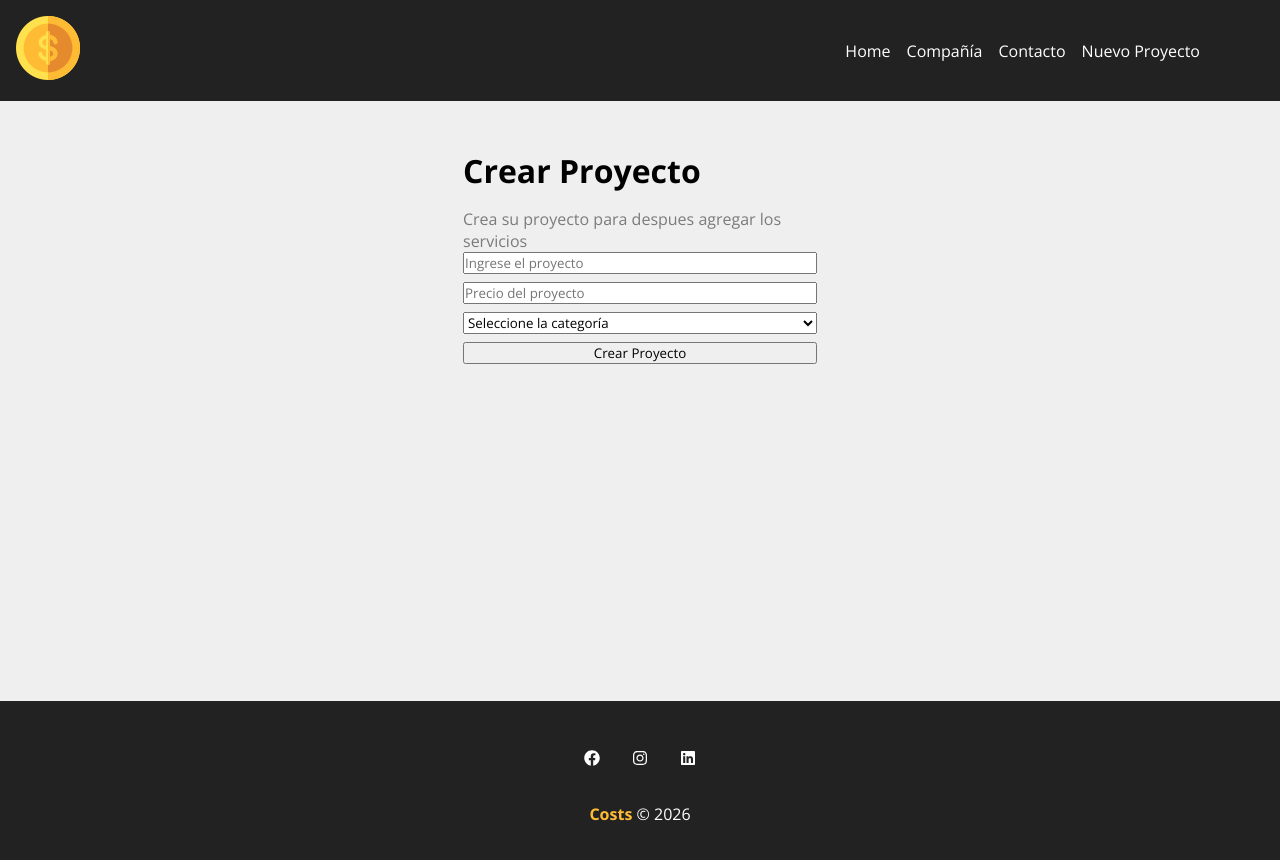
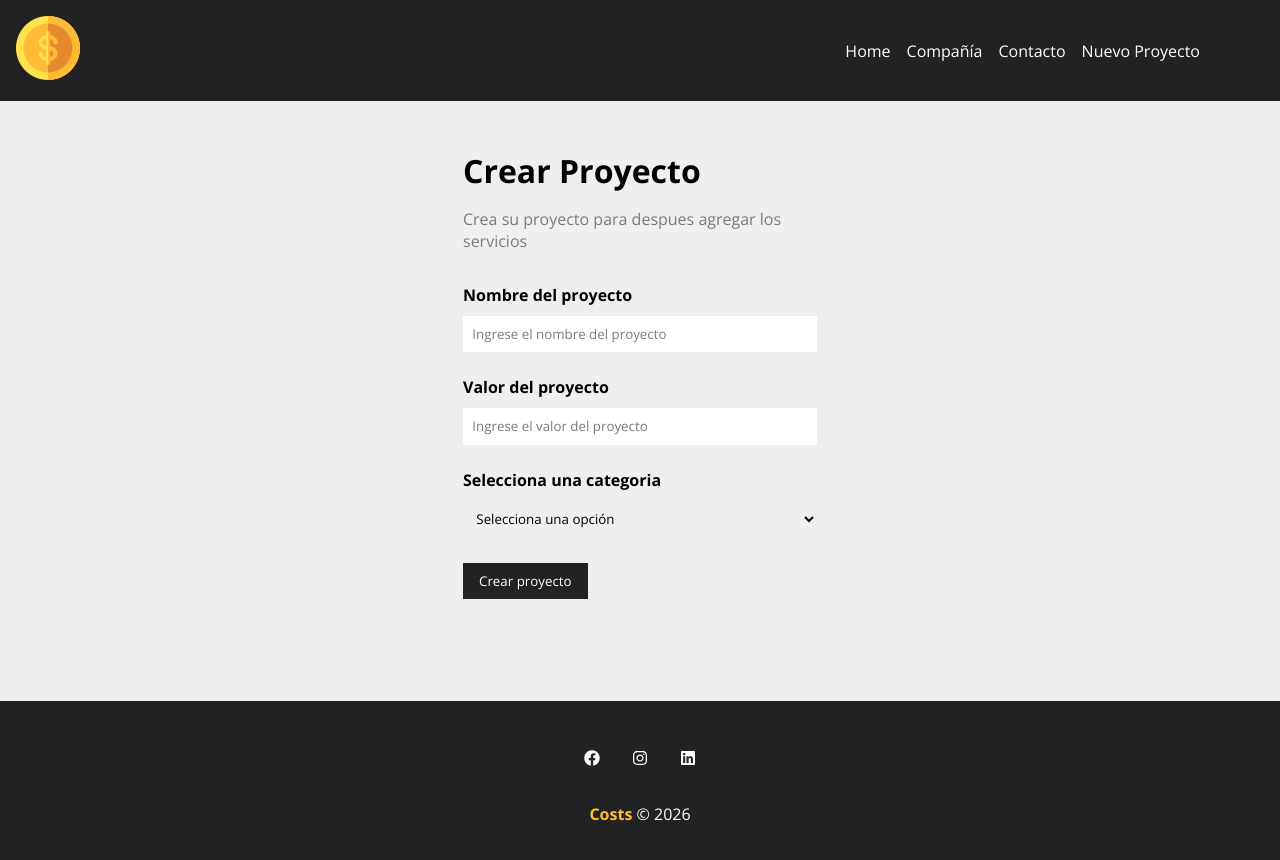
Before and after one commit to LuandusW/Costs, a React (Vite) app: page /Newproject in a window 1280 px wide. Shown: the top 860 px of the page. Built offline with nearby package versions, Linux system fonts and the light colour scheme.

Commit message:
Refactoriza componente Input

```diff
--- /dev/null
+++ b/src/Components/form/Input.jsx
@@ -0,0 +1,12 @@
+import styles from './input.module.css';
+function Input({type,text,name,placeholder,handleOnChange,value}){
+    return (
+        <div className={styles.form_control}>
+            <label htmlFor={name}>{text}</label>
+            <input type={type} name={name} id={name} placeholder={placeholder} onChange={handleOnChange} value={value}/>
+        </div>
+
+    )
+}
+
+export default Input;
--- /dev/null
+++ b/src/Components/form/Input.module.css
@@ -0,0 +1,21 @@
+.form_control{
+    display: flex;
+    flex-direction: column;
+    margin-bottom: 1em;
+}
+
+.form_control label {
+    margin-bottom: .6em;
+    font-weight: bold;
+}
+
+.form_control input {
+    padding: .7em;
+    border-radius: 0;
+    border: none;
+}
+
+
+.form_control input::placeholder{
+    color: #7b7b7b;
+}
--- /dev/null
+++ b/src/Components/form/Select.jsx
@@ -0,0 +1,15 @@
+import styles from './Select.module.css';
+function Select({ text, name, options, handleOnChange, value }) {
+    return (
+
+        <div className={styles.form_control}>
+            <label htmlFor={name}>{ text }</label>
+            <select name={name} id={name} >
+                <option>Selecciona una opción</option>
+            </select>
+        </div>
+
+    )
+}
+
+export default Select;
--- /dev/null
+++ b/src/Components/form/Select.module.css
@@ -0,0 +1,16 @@
+.form_control{
+    display: flex;
+    flex-direction: column;
+    margin-bottom: 1em;
+}
+
+.form_control label {
+    margin-bottom: .6em;
+    font-weight: bold;
+}
+
+.form_control select {
+    padding: .7em;
+    border-radius: 0;
+    border: none;
+}
--- /dev/null
+++ b/src/Components/form/SubmitButton.jsx
@@ -0,0 +1,10 @@
+import styles from './SubmitButton.module.css';
+function SubmitButton({text}){
+    return (
+        <div>
+            <button className={styles.btn}>{text}</button>
+        </div>
+    )
+}
+
+export default SubmitButton;
--- /dev/null
+++ b/src/Components/form/SubmitButton.module.css
@@ -0,0 +1,13 @@
+.btn {
+    background-color: #222;
+    color: #fff;
+    padding: 0.7em 1.2em;
+    text-decoration: none;
+    transition: .5s;
+    cursor: pointer;
+    border: none;
+}
+
+.btn:hover{
+    color: #ffbb33;
+}
--- a/src/Components/layout/project/ProjectForm.jsx
+++ b/src/Components/layout/project/ProjectForm.jsx
@@ -1,13 +1,14 @@
+import Input from '../../form/Input';
+import Select from '../../form/Select';
+import SubmitButton from '../../form/SubmitButton';
 import styles from './ProjectForm.module.css';
-function ProjectForm() {
+function ProjectForm({btnText}) {
     return (
         <form className={styles.form}>
-            <input type="text" placeholder="Ingrese el proyecto" />
-            <input type="number" placeholder="Precio del proyecto" />
-            <select name="category_id">
-                <option disabled selected>Seleccione la categoría</option>
-            </select>
-            <input type="submit" value="Crear Proyecto" />
+            <Input type="text" text="Nombre del proyecto" name="name" placeholder="Ingrese el nombre del proyecto"/>
+            <Input type="number" text="Valor del proyecto" name="budget" placeholder="Ingrese el valor del proyecto"/>
+            <Select name="category_id" text="Selecciona una categoria"/>
+            <SubmitButton text={btnText}/>
         </form>
     )
 }
--- a/src/Components/layout/project/ProjectForm.module.css
+++ b/src/Components/layout/project/ProjectForm.module.css
@@ -1,4 +1,6 @@
 .form{
+    width: 100%;
+    margin: 2em 0;
     display: flex;
     flex-direction: column;
     gap: 0.5em;
--- a/src/Components/pages/Newproject.jsx
+++ b/src/Components/pages/Newproject.jsx
@@ -6,7 +6,7 @@
         <div className={styles.newproject_container}>
             <h1>Crear Proyecto</h1>
             <p>Crea su proyecto para despues agregar los servicios</p>
-            <ProjectForm/>
+            <ProjectForm btnText="Crear proyecto"/>
         </div>
 
     )
```
